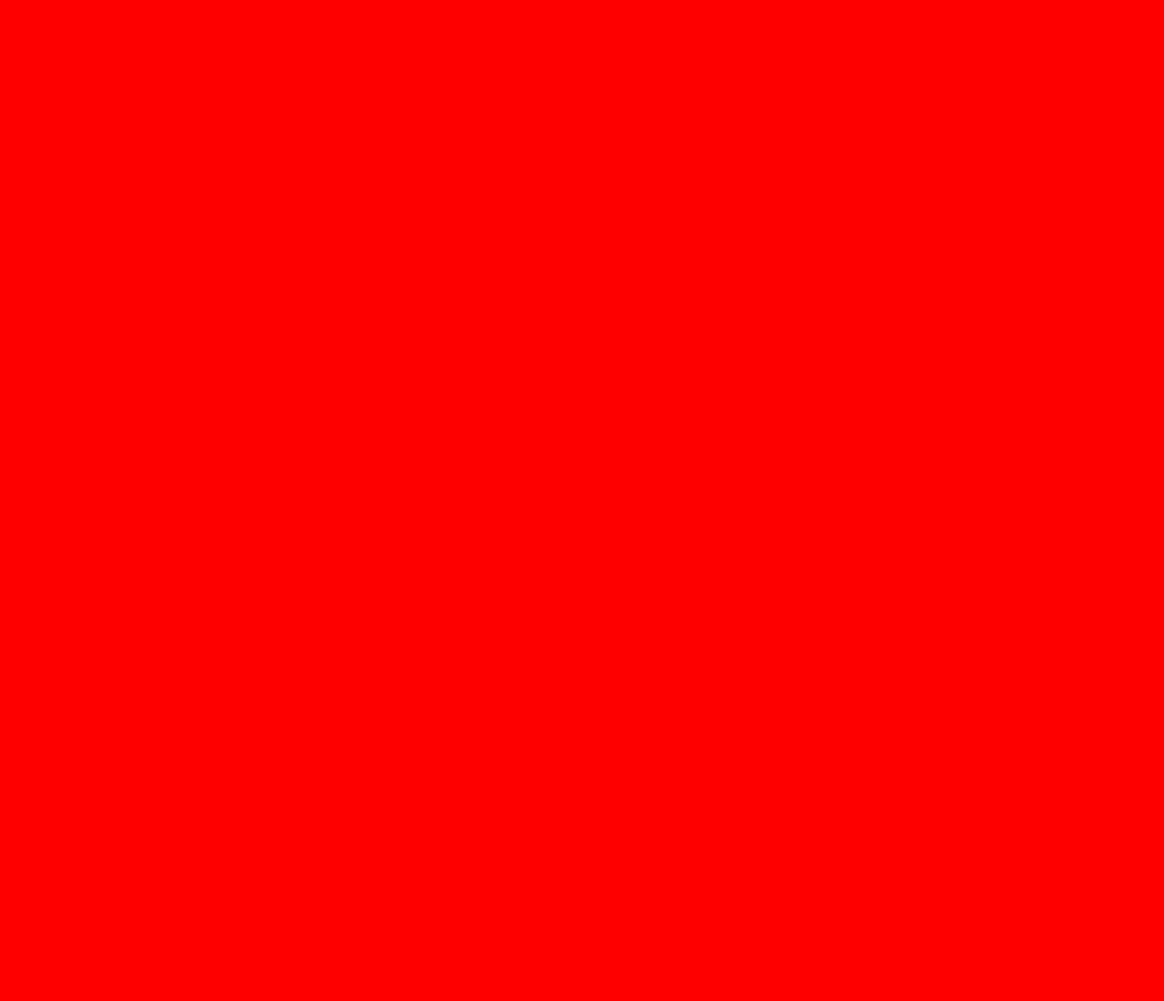
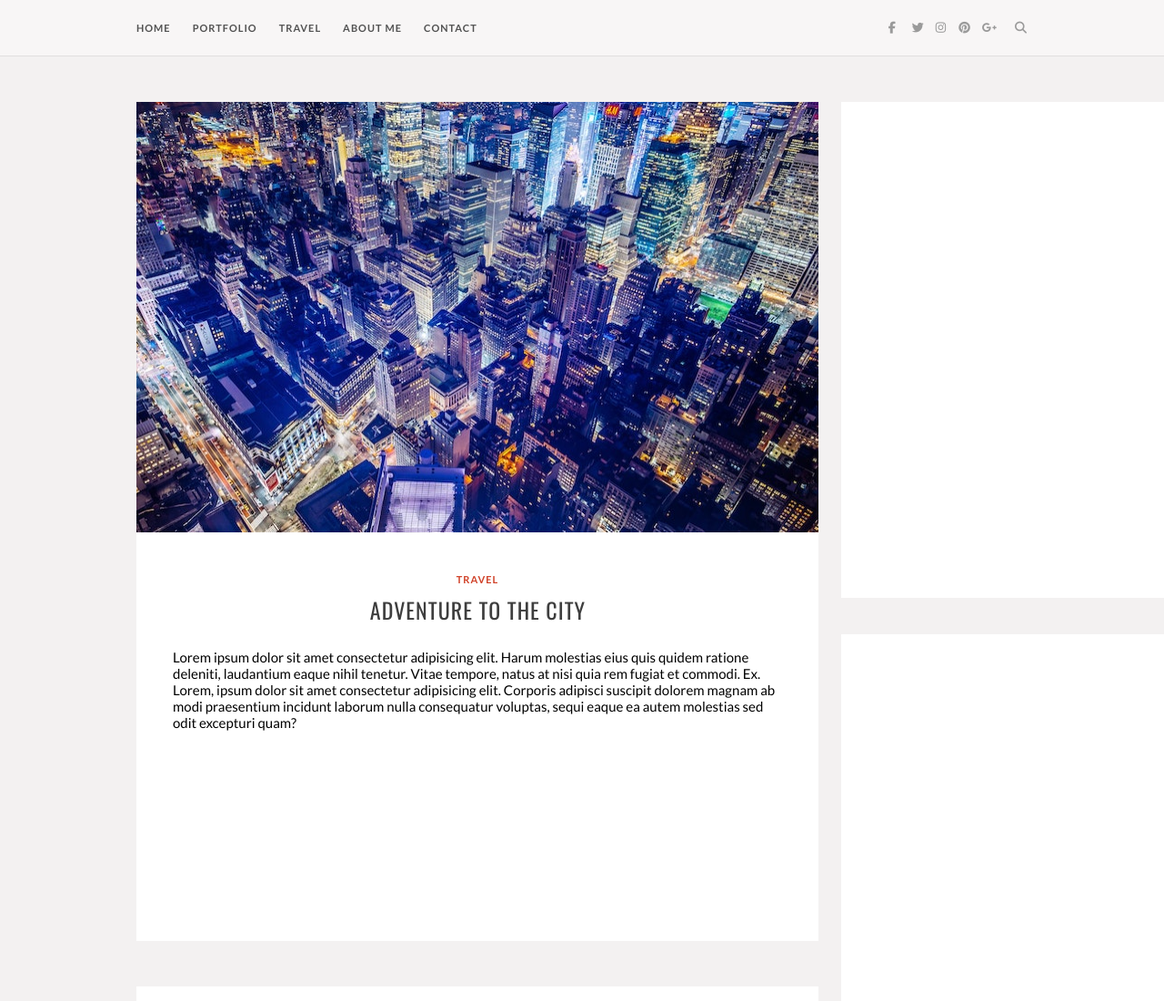
Before and after one commit to ABrower-Lingsch/pixel-perfect, a plain HTML site: page index.html in a window 1280 px wide. Shown: the top 1100 px of the page at 91% size. Before the commit the page ends 800 px from the top, so only its background shows below. Drawn offline with nearby package versions, Linux system fonts and the light colour scheme; a web font is replaced by a local one.

Commit message:
adds html structure

```diff
--- a/assets/css/styles.css
+++ b/assets/css/styles.css
@@ -1,3 +1,183 @@
-* {
-    background-color: red;
+
+
+html {
+    box-sizing: border-box;
 }
+
+*, *::before, *::after {
+    box-sizing: inherit;
+}
+
+body {
+    background-color: rgb(243, 241, 241);
+    margin: 0;
+}
+
+nav {
+    background-color: rgb(248, 246, 246);
+    height: 62px;
+    border-bottom: solid 1px rgba(128, 128, 128, 0.199);
+
+
+}
+
+nav > ul {
+    display: inline-block;
+
+}
+
+nav > ul > li {
+    display: inline-block;
+
+}
+
+nav > .nav-social {
+    float: right;
+    margin-right: 151px;
+
+}
+
+nav > .nav-options {
+    margin-left: 150px;
+    padding: 0;
+}
+
+.nav-link {
+    color: rgb(82, 82, 82);
+    text-decoration: none;
+    font-size: 11px;
+
+}
+
+.nav-options > li {
+    margin-right: 20px;
+    margin-top: 3px;
+    font-family: "Lato";
+    font-weight: 700;
+    letter-spacing: 1px;
+}
+
+.nav-social > li {
+    font-size: 13px;
+    margin-top: 7px;
+    margin-left: 9px;
+}
+
+.nav-social > li:nth-child(6) {
+    margin-left: 16px;
+}
+
+.nav-social > li:nth-child(1) {
+    margin-right: 5px;
+}
+
+.nav-social > li:nth-child(3) {
+    margin-right: 1px;
+}
+
+.nav-social > li > a {
+    color: rgb(154, 154, 154);
+}
+
+main {
+    margin: 50px 150px;
+    display: flex;
+    justify-content: space-between;
+}
+
+.adventure {
+    background-color: white;
+    height: 922px;
+    width: 750px;
+    margin-right: 25px;
+    margin-bottom: 50px;
+}
+
+.cityscape {
+    height: 473px;
+    width: 750px;
+}
+
+.adventure-text {
+    text-align: center;
+    margin-top: 41px;
+
+}
+
+.adventure-travel {
+    font-size: 11px;
+    font-family: "Lato";
+    color: rgb(208, 64, 39);
+    font-weight: 700;
+    letter-spacing: 1px;
+}
+
+.adventure-title {
+    font-size: 24px;
+    font-family: "Oswald";
+    font-weight: 400;
+    letter-spacing: 1px;
+    margin-top: -2px;
+    margin-left: 1px;
+    color:rgb(62, 62, 62);
+}
+
+.adventure-lorem {
+    font-family: "Lato";
+    font-size: 15px;
+
+    text-align: left;
+    margin: 25px 40px;
+}
+
+.searching {
+    background-color: white;
+    height: 924px;
+    width: 750px;
+    margin-right: 25px;
+    margin-bottom: 50px;
+}
+
+.raisin {
+    background-color: white;
+    height: 949px;
+    width: 750px;
+    margin-right: 25px;
+    margin-bottom: 50px;
+}
+
+.america {
+    background-color: white;
+    height: 921px;
+    width: 750px;
+    margin-right: 25px;
+    margin-bottom: 50px;
+}
+
+.mattie {
+    height: 545px;
+    width: 360px;
+    background-color: white;
+    margin-bottom: 40px;
+}
+
+.popular {
+    height: 985px;
+    width: 360px;
+    background-color: white;
+    margin-bottom: 40px;
+}
+
+.latest {
+    height: 514px;
+    width: 360px;
+    background-color: white;
+    margin-bottom: 40px;
+}
+
+.insta-feed {
+    height: 574px;
+    width: 360px;
+    background-color: white;
+    margin-bottom: 40px;
+}
--- a/index.html
+++ b/index.html
@@ -6,12 +6,50 @@
     <meta name="viewport" content="width=device-width, initial-scale=1.0">
     <title>Pixel Perfect</title>
     <link rel="stylesheet" href="assets/css/styles.css">
+    <link rel="stylesheet" href="https://fonts.googleapis.com/css?family=Lato:300,400,400i,700,700i%7cOswald:300,400,500,600,700%7cPlayfair+Display:400,400i,700,700i">
+    <script src="https://kit.fontawesome.com/77f165e855.js" crossorigin="anonymous"></script>
 </head>
 <body>
     <nav>
+       <ul class="nav-options">
+        <li><a class="nav-link" href="#">HOME</a></li>
+        <li><a class="nav-link" href="#">PORTFOLIO</a></li>
+        <li><a class="nav-link" href="#">TRAVEL</a></li>
+        <li><a class="nav-link" href="#">ABOUT ME</a></li>
+        <li><a class="nav-link" href="#">CONTACT</a></li>
+       </ul>
+       <ul class="nav-social">
+        <li><a href="#"><i class="fa-brands fa-facebook-f"></i></a></li>
+        <li><a href="#"><i class="fa-brands fa-twitter"></i></a></li>
+        <li><a href="#"><i class="fa-brands fa-instagram"></i></a></li>
+        <li><a href="#"><i class="fa-brands fa-pinterest"></i></a></li>
+        <li><a href="#"><i class="fa-brands fa-google-plus-g"></i></a></li>
+        <li><a href="#"><i class="fa-solid fa-magnifying-glass"></i></a></li>
+       </ul>
+    </nav>
+    <main>
+        <section class="main-bar">
+            <article class="adventure">
+                <img class="cityscape" src="./assets/images/cityscape.jpg">
+                <div class="adventure-text">
+                    <p class="adventure-travel">TRAVEL</p>
+                    <p class="adventure-title">ADVENTURE TO THE CITY</p>
+                    <p class="adventure-lorem">Lorem ipsum dolor sit amet consectetur adipisicing elit. Harum molestias eius quis quidem ratione deleniti, laudantium eaque nihil tenetur. Vitae tempore, natus at nisi quia rem fugiat et commodi. Ex. Lorem, ipsum dolor sit amet consectetur adipisicing elit. Corporis adipisci suscipit dolorem magnam ab modi praesentium incidunt laborum nulla consequatur voluptas, sequi eaque ea autem molestias sed odit excepturi quam?</p>
+                </div>
+                <footer></footer>
+            </article>
+            <article class="searching"></article>
+            <article class="raisin"></article>
+            <article class="america"></article>
+        </section>
+        <section class="sidebar">
+            <div class="mattie"></div>
+            <div class="popular"></div>
+            <div class="latest"></div>
+            <div class="insta-feed"></div>
+        </section>
 
-    </nav>
-    <main></main>
+    </main>
     <footer></footer>
 
 </body>
```
Also changed, not shown: assets/images/cityscape.jpg (added).
